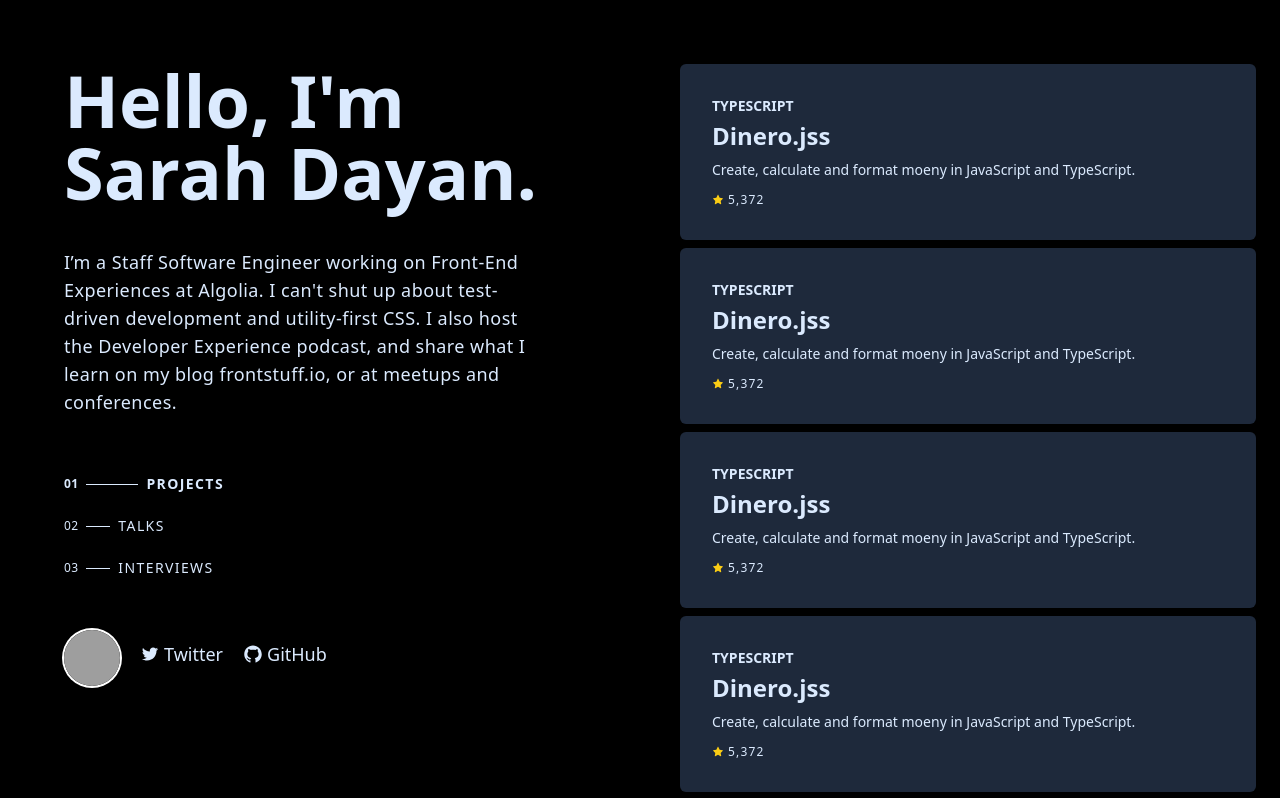
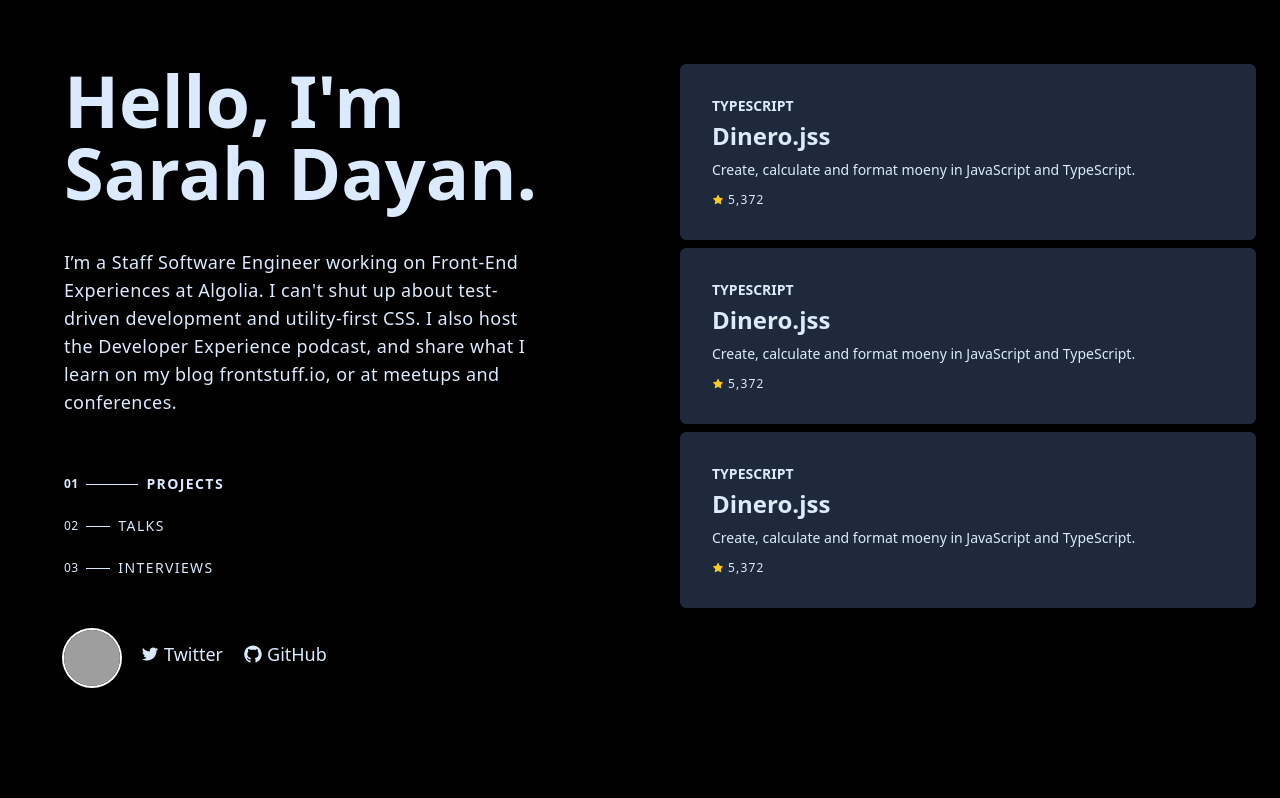
Before and after one commit to lappang-cheung/dribbble-portfolio-2022-simple, a Next.js app: page / in a window 1280 px wide. Shown: the top 798 px of the page. Built offline with nearby package versions, Linux system fonts and the light colour scheme; grey boxes are pictures that could not be loaded.

Commit message:
Add logic to show a certain number of cards

```diff
--- a/components/Cards/Cards.js
+++ b/components/Cards/Cards.js
@@ -55,8 +55,9 @@
 		},
 	]
 
-	const renderGithubItems = (items) => {
-		return items.map(item => {
+	const renderGithubItems = (items, limit = 0) => {
+		const index = limit === 0 || limit >= items.length ? items.length - 1 : limit
+		return items.slice(0, index).map(item => {
 			return (
 				<a href={item.link} key={item.title + uuidv4()}>
 					<article className="bg-gray-100 p-8 mb-2 rounded-md dark:bg-slate-800 hover:z-10 hover:scale-90 hover:dark:bg-slate-900 transition hover:ease-in delay-200">
@@ -76,7 +77,7 @@
 	return (
 		<section className="w-full md:ml-10 mb-16">
 			<div className="w-full">
-				{data && renderGithubItems(data)}
+				{data && renderGithubItems(data, 3)}
 			</div>
 		</section>
 	)
```
